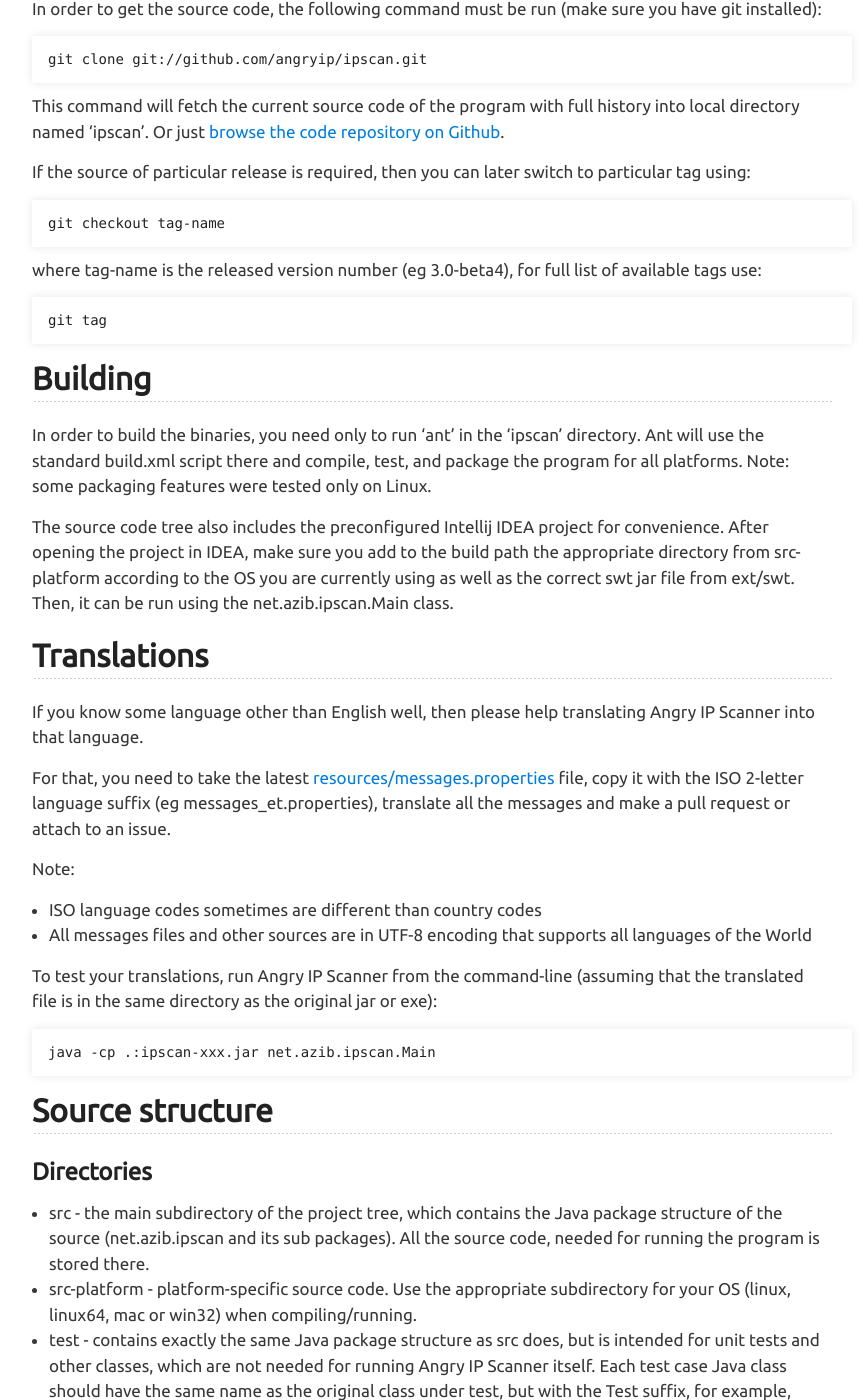
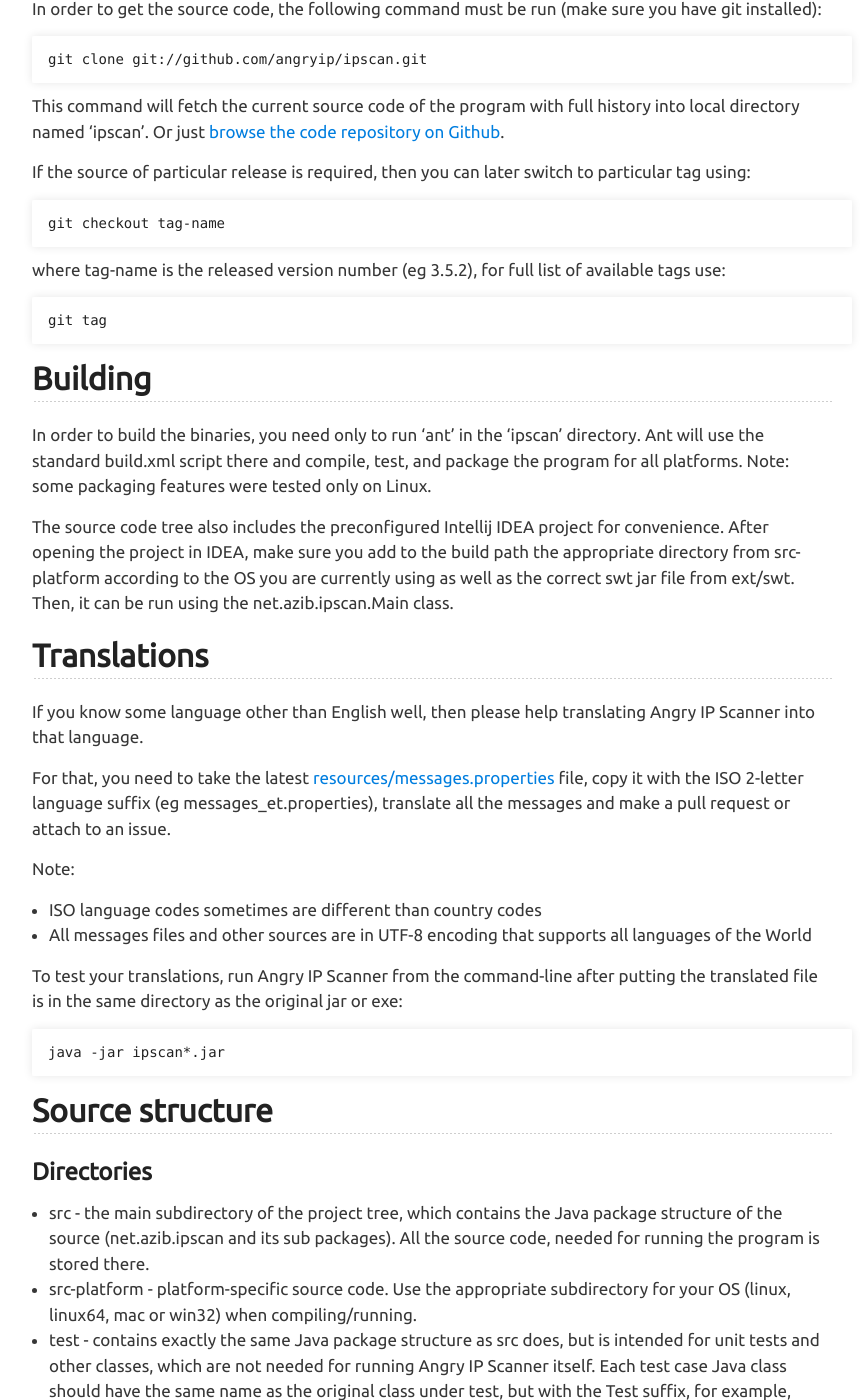
Before and after one commit to angryip/ipscan, a Jekyll site: the page built from contribute/index.markdown, in a window 1280 px wide and 1400 px high, scrolled down 477 px. Shown: the whole window, without its empty margins (208-1071 px from the left). Built offline with Jekyll 4.4.1, drawn with Linux system fonts in a browser that asks for light colours.

Commit message:
release version 3.5.2

```diff
--- a/_config.yml
+++ b/_config.yml
@@ -1,6 +1,6 @@
 name: Angry IP Scanner
 url: http://angryip.org
-version: 3.5.1
+version: 3.5.2
 permalink: /:year/:month/:title.html
 
 gems:
--- a/contribute/index.markdown
+++ b/contribute/index.markdown
@@ -23,7 +23,7 @@
 
     git checkout tag-name
 
-where tag-name is the released version number (eg 3.0-beta4), for full list of available tags use:
+where tag-name is the released version number (eg 3.5.2), for full list of available tags use:
 
     git tag
 
@@ -51,9 +51,9 @@
 * ISO language codes sometimes are different than country codes
 * All messages files and other sources are in UTF-8 encoding that supports all languages of the World
 
-To test your translations, run Angry IP Scanner from the command-line (assuming that the translated file is in the same directory as the original jar or exe):
+To test your translations, run Angry IP Scanner from the command-line after putting the translated file is in the same directory as the original jar or exe:
 
-    java -cp .:ipscan-xxx.jar net.azib.ipscan.Main
+    java -jar ipscan*.jar
 
 Source structure
 ----------------
```
